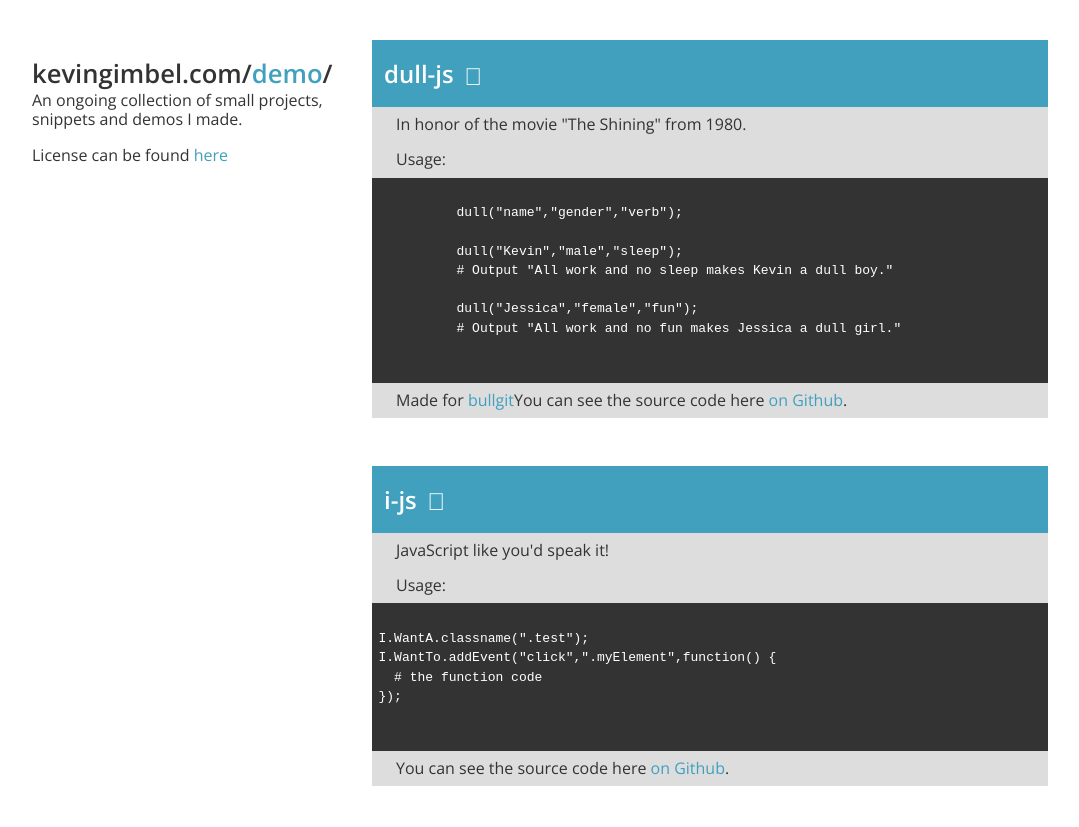
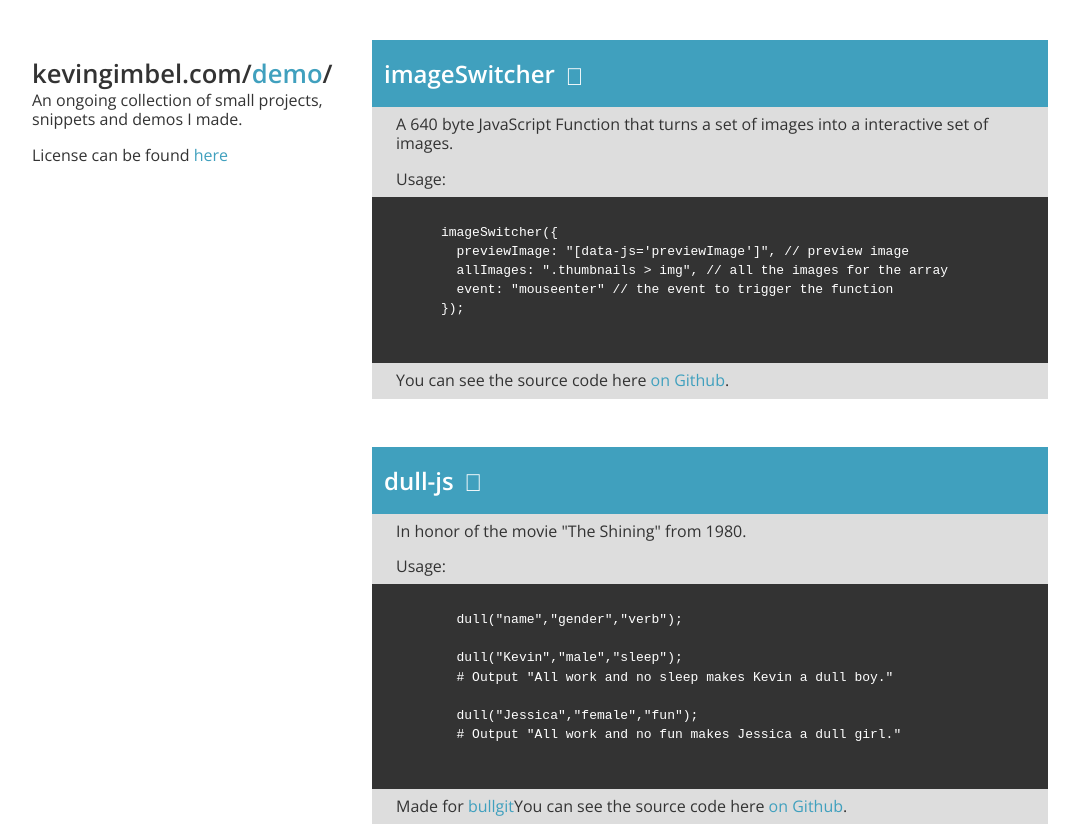
Before and after one commit to KevinGimbel/demo, a plain HTML site: page index.html in a window 1280 px wide. Shown: the top 827 px of the page, without its empty margins (112-1191 px from the left). Drawn offline with nearby package versions, Linux system fonts and the light colour scheme.

Commit message:
added imageswitcher to index

```diff
--- a/imageswitcher/imageswitcher.js
+++ b/imageswitcher/imageswitcher.js
@@ -1,4 +1,4 @@
-  function imageSwitcher(options) {
+function imageSwitcher(options) {
     var options = {
       previewImage: options.previewImage || "[data-js='firstImage']",
       allImages: options.allImages || "img",
--- a/imageswitcher/style.css
+++ b/imageswitcher/style.css
@@ -7,9 +7,9 @@
 }
 
 body {
+  font: 1rem/1.3 Arial, Helvetica, sans-serif;
   color: #333;
   background:#ddd;
-  font: 1rem/1.3 Arial, Helvetica, sans-serif;
 }
 
 ul {
--- a/index.html
+++ b/index.html
@@ -15,6 +15,27 @@
   </aside>
 
   <main class="content">
+
+
+    <article class="project">
+      <hgroup class="project__header">
+        <h2 class="project--title"><a href="imageswitcher/">imageSwitcher</a></h2>
+      </hgroup>
+      <div class="project__body">
+      <p>A 640 byte JavaScript Function that turns a set of images into a interactive set of images.</p>
+      <p>Usage:</p>
+      <pre>
+        <code>
+        imageSwitcher({
+          previewImage: "[data-js='previewImage']", // preview image
+          allImages: ".thumbnails > img", // all the images for the array
+          event: "mouseenter" // the event to trigger the function
+        });
+        </code>
+      </pre>
+      <p>You can see the source code here <a href="https://github.com/kevingimbel/demo/tree/master/imageswitcher">on Github</a>.</p>
+      </div>
+    </article>
 
     <article class="project">
       <hgroup class="project__header">
```
Also changed, not shown: imageswitcher/index.html (+1 -0 lines), 1 other file.
